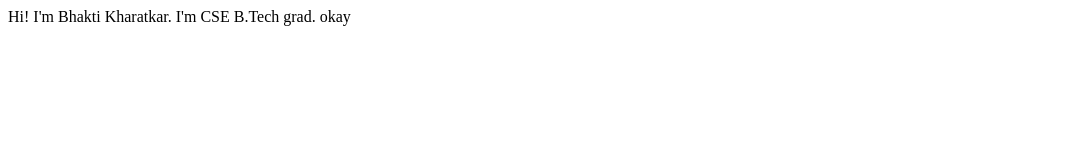
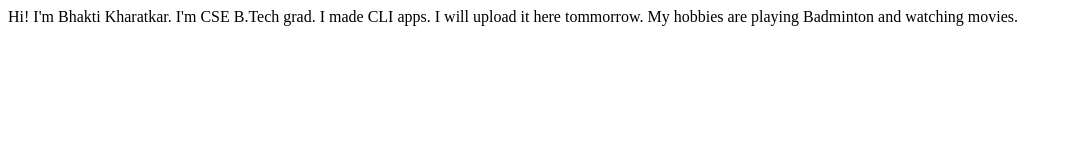
Before and after one commit to Bhakti199/portfolio, a plain HTML site: page index.html in a window 1280 px wide. Shown: the whole page, without its empty margins (0-1072 px from the left). Drawn offline with Linux system fonts and the light colour scheme.

Commit message:
update: add hobbies

```diff
--- a/index.html
+++ b/index.html
@@ -9,6 +9,7 @@
 <body>
     Hi! I'm Bhakti Kharatkar.
     I'm CSE B.Tech grad.
-    okay
+    I made CLI apps. I will upload it here tommorrow.
+    My hobbies are playing Badminton and watching movies.
 </body>
 </html>
```
